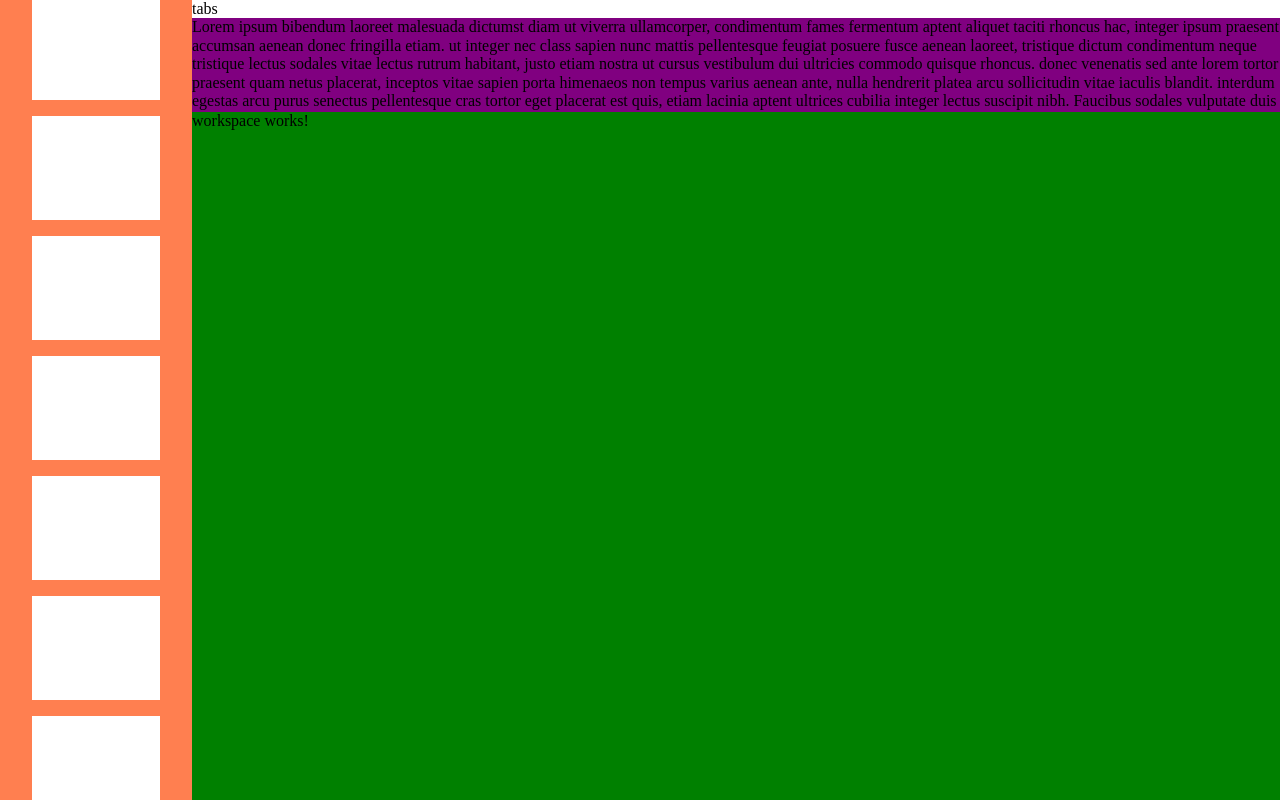
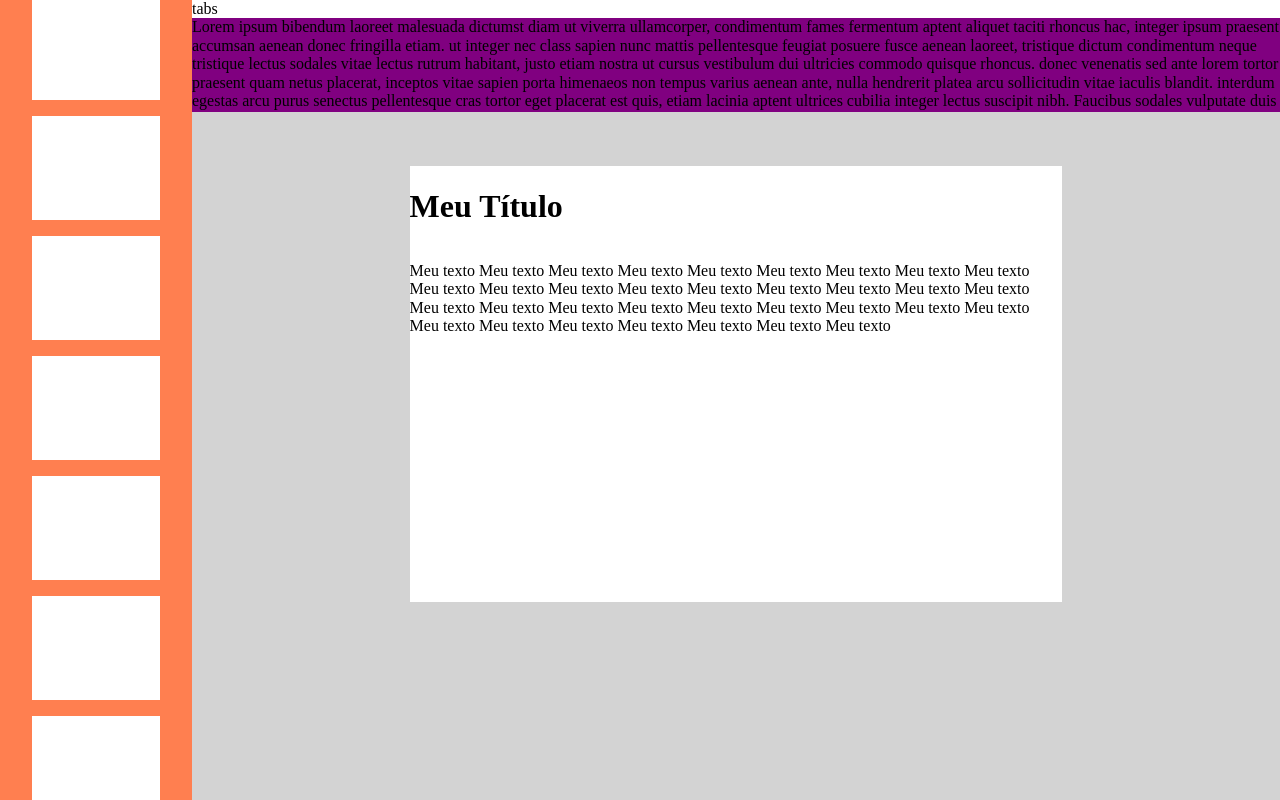
Before and after one commit to mattvasc/slideshow, an Angular app: page / in a window 1280 px wide. Built offline with nearby package versions, Linux system fonts and the light colour scheme.

Commit message:
workspace html e css

```diff
--- a/src/app/workspace/workspace.component.html
+++ b/src/app/workspace/workspace.component.html
@@ -1,3 +1,29 @@
+<div id="workspace">
+	<div id ="page">
+	    <!--
+        <p id = "paragraph_default">
+Comece a editar seu slide!
+            </p> -->
+        <h1 id="title" (dblclick) ="fireEventEditar($event)" (click)="fireEventMover($event)"> Meu Título</h1>
+        <p> Meu texto Meu texto Meu texto Meu texto Meu texto Meu texto Meu texto Meu texto Meu texto Meu texto
+ Meu texto Meu texto Meu texto Meu texto Meu texto Meu texto Meu texto Meu texto Meu texto Meu texto Meu texto Meu texto
+ Meu texto Meu texto Meu texto Meu texto Meu texto Meu texto Meu texto Meu texto Meu texto Meu texto Meu texto Meu texto
+        </p>
+
+	</div>
+</div>
+<!-- templates
+<h1></h1>
+<p></p>
+
 <p>
-  workspace works!
-</p>
+
+<h1></h1>
+<p></p>
+<img></img>
+
+<ul>
+<li>
+</ul>
+
+-->
--- a/src/app/workspace/workspace.component.scss
+++ b/src/app/workspace/workspace.component.scss
@@ -1,12 +1,44 @@
 @import '../../styles.scss';
 
-p {
+
+#workspace {
     position: absolute;
     left: 15%;
     top: 14%;
     float: right;
-    background-color: green;
+    background-color: lightgrey;
     width: $width-workspace;
     min-height: $height-workspace;
     margin: 0px;
+
+  //  float: left;
+//    background-color: lightgrey;
+ //   width: $width-workspace;
+ //   min-height: $height-workspace;
+  //  margin: 0;
 }
+#page{
+    position: relative;
+    margin: auto;
+    margin-top: 5%;
+    margin-bottom: 5%;
+    width: 60%;
+    height: 0;
+    padding-bottom: 40%;
+    background-color: white;
+    overflow: hidden;
+
+
+}
+#paragraph_default{
+    position: absolute;
+
+    top: 50%;
+    left: 50%;
+    transform: translate(-50%, -50%);
+    visibility: visible;
+
+}
+p{
+    position: absolute;
+}
```
